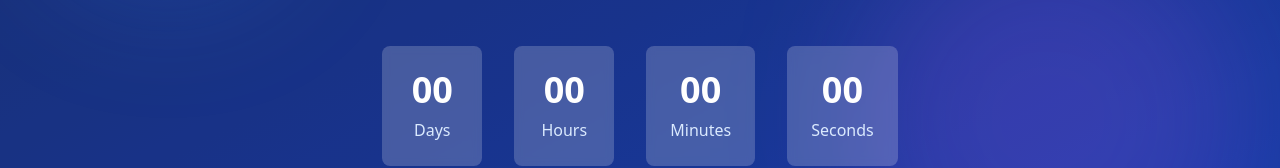
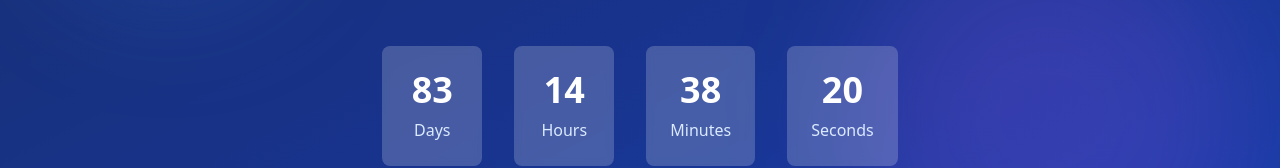
Before and after one commit to thedevduos/K-MUN25, a React (Vite) app: page / in a window 1280 px wide. Shown: the part 366-534 px from the top of the page. Built offline with nearby package versions, Linux system fonts and the light colour scheme.

Commit message:
Updated CountdownTimer.tsx

```diff
--- a/src/components/Common/CountdownTimer.tsx
+++ b/src/components/Common/CountdownTimer.tsx
@@ -17,7 +17,7 @@ const CountdownTimer: React.FC = () => {
   });
 
   useEffect(() => {
-    const targetDate = new Date('2025-03-15T09:00:00').getTime();
+    const targetDate = new Date('2025-09-27T09:00:00').getTime();
 
     const timer = setInterval(() => {
       const now = new Date().getTime();
```
